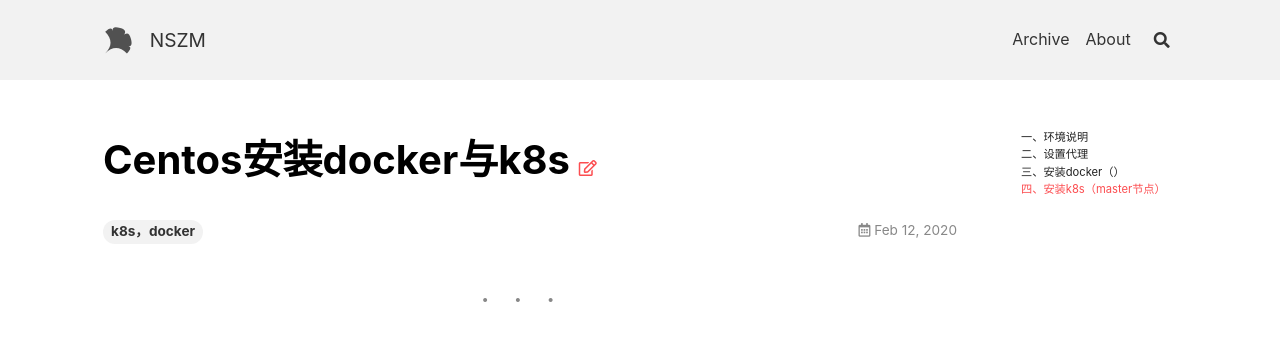
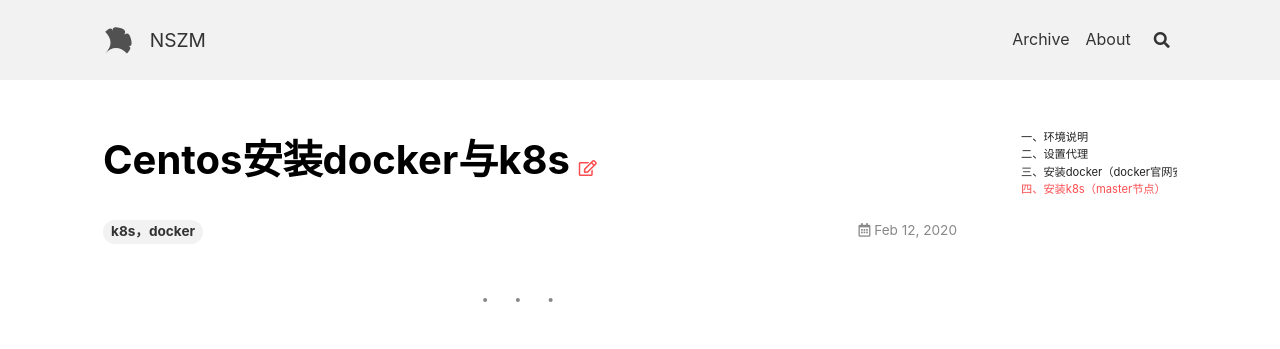
Before and after one commit to Edwardjph/Edwardjph.github.io, a Jekyll site: the page built from _posts/2020-02-12-k8s.md, in a window 1280 px wide and 900 px high. Shown: the top 349 px of the window. Built offline with Jekyll 4.4.1, drawn with Linux system fonts in a browser that asks for light colours; nearby versions of some CDN libraries; some of the changed text lies outside the part shown.

Commit message:
Update 2020-02-12-k8s.md

```diff
--- a/_posts/2020-02-12-k8s.md
+++ b/_posts/2020-02-12-k8s.md
@@ -78,9 +78,7 @@ proxy=http://192.168.1.56:1080/
 
 
 
-### 三、安装docker（）
-
-[docker官网安装步骤](https://docs.docker.com/install/linux/docker-ce/centos/)
+### 三、安装docker（[docker官网安装步骤](https://docs.docker.com/install/linux/docker-ce/centos/)）
 
 ##### 1.卸载旧版本：
 
```
